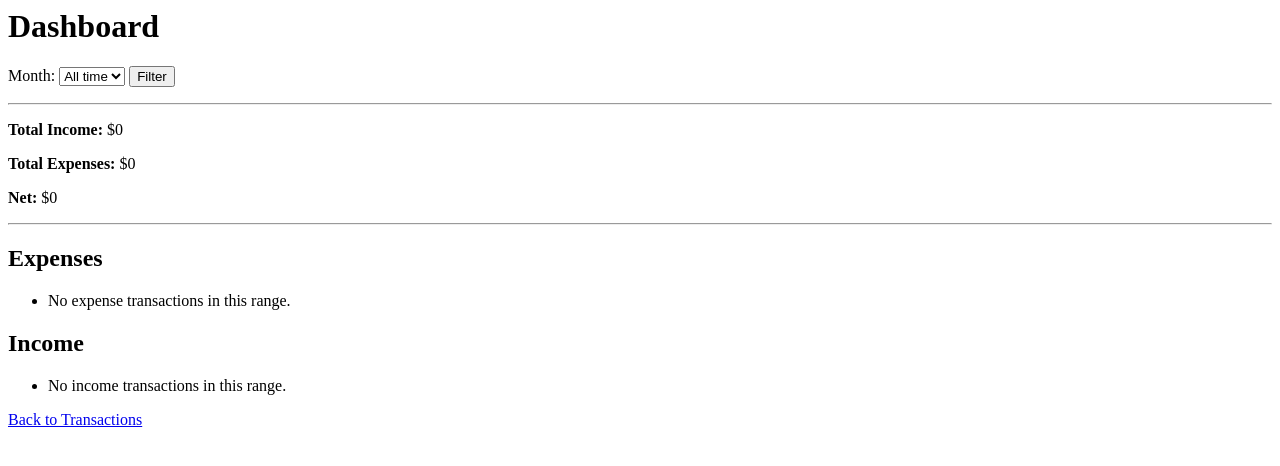
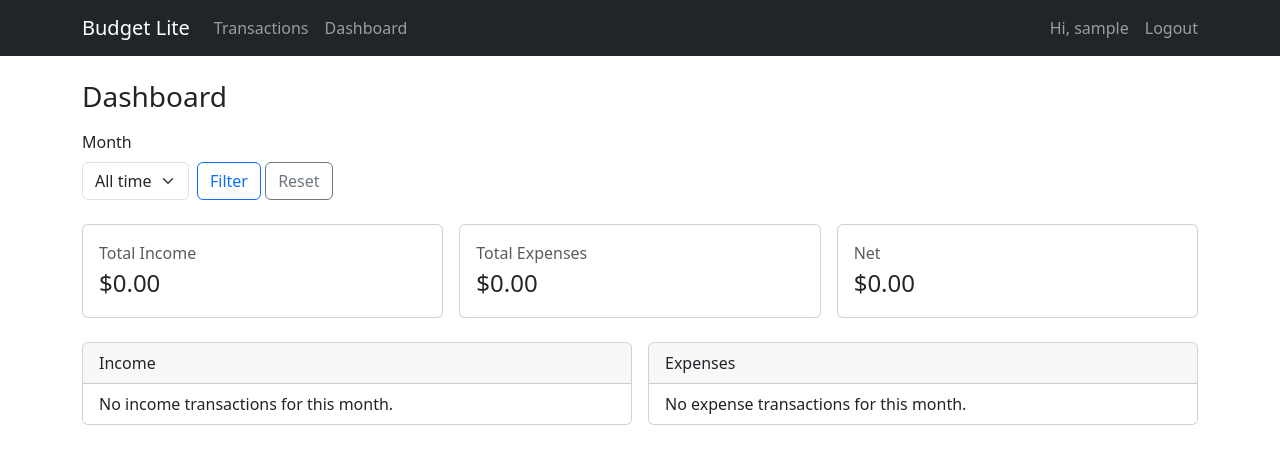
Before and after one commit to ryancoderjackson/budget-lite-web, a Django app: page /dashboard/ in a window 1280 px wide. Shown: the top 466 px of the page. Run offline with Django 5.2, Linux system fonts and the light colour scheme; the visitor is signed in with stand-in values (Sample User, id 1); data that the repository does not hold is empty.

Commit message:
Add Bootstrap styling with base template and auth login page

```diff
--- a/config/settings.py
+++ b/config/settings.py
@@ -116,3 +116,9 @@ USE_TZ = True
 # https://docs.djangoproject.com/en/6.0/howto/static-files/
 
 STATIC_URL = 'static/'
+
+
+# Login/Logout Redirects
+LOGIN_URL = "/accounts/login/"
+LOGIN_REDIRECT_URL = "/"
+LOGOUT_REDIRECT_URL = "/accounts/login/"
--- a/config/urls.py
+++ b/config/urls.py
@@ -19,5 +19,6 @@ from django.urls import path, include
 
 urlpatterns = [
     path('admin/', admin.site.urls),
+    path('accounts/', include('django.contrib.auth.urls')),
     path('', include('transactions.urls')),
 ]
--- /dev/null
+++ b/transactions/templates/base.html
@@ -0,0 +1,60 @@
+<!doctype html>
+<html lang="en">
+  <head>
+    <meta charset="utf-8" />
+    <meta name="viewport" content="width=device-width, initial-scale=1" />
+    <title>Budget Lite</title>
+
+    <link
+      href="https://cdn.jsdelivr.net/npm/bootstrap@5.3.3/dist/css/bootstrap.min.css"
+      rel="stylesheet"
+    />
+  </head>
+
+  <body>
+    <nav class="navbar navbar-expand-lg navbar-dark bg-dark">
+      <div class="container">
+        <a class="navbar-brand">Budget Lite</a>
+
+        <div class="collapse navbar-collapse show">
+          <ul class="navbar-nav me-auto mb-2 mb-lg-0">
+            <li class="nav-item">
+              <a class="nav-link" href="{% url 'transactions:list' %}">Transactions</a>
+            </li>
+            <li class="nav-item">
+              <a class="nav-link" href="{% url 'transactions:dashboard' %}">Dashboard</a>
+            </li>
+          </ul>
+
+            <ul class="navbar-nav ms-auto">
+            {% if user.is_authenticated %}
+                <li class="nav-item">
+                <span class="navbar-text me-3">Hi, {{ user.username }}</span>
+                </li>
+                <li class="nav-item">
+                <form method="post" action="{% url 'logout' %}" class="d-inline">
+                    {% csrf_token %}
+                    <button type="submit" class="nav-link border-0 bg-transparent p-0" style="cursor:pointer;">
+                    Logout
+                    </button>
+                </form>
+                </li>
+            {% else %}
+                {% if request.path != "/accounts/login/" %}
+                <li class="nav-item">
+                    <a class="nav-link" href="{% url 'login' %}">Login</a>
+                </li>
+                {% endif %}
+            {% endif %}
+            </ul>
+        </div>
+      </div>
+    </nav>
+
+    <main class="container py-4">
+      {% block content %}{% endblock %}
+    </main>
+
+    <script src="https://cdn.jsdelivr.net/npm/bootstrap@5.3.3/dist/js/bootstrap.bundle.min.js"></script>
+  </body>
+</html>
--- a/transactions/templates/transactions/dashboard.html
+++ b/transactions/templates/transactions/dashboard.html
@@ -1,41 +1,87 @@
-<h1>Dashboard</h1>
+{% extends "base.html" %}
+{% block content %}
 
-<form method="get">
-  <label for="month">Month:</label>
-  <select name="month" id="month">
+<div class="d-flex justify-content-between align-items-center mb-3">
+  <h1 class="h3 mb-0">Dashboard</h1>
+</div>
+
+<form class="row g-2 align-items-end mb-4" method="get">
+  <div class="col-auto">
+    <label class="form-label" for="month">Month</label>
+    <select class="form-select" name="month" id="month">
       <option value="">All time</option>
       {% for m in month_options %}
         <option value="{{ m }}" {% if month == m %}selected{% endif %}>{{ m }}</option>
       {% endfor %}
     </select>
-  <button type="submit">Filter</button>
+  </div>
+  <div class="col-auto">
+    <button class="btn btn-outline-primary" type="submit">Filter</button>
+    <a class="btn btn-outline-secondary" href="{% url 'transactions:dashboard' %}">Reset</a>
+  </div>
 </form>
 
-<hr>
+<div class="row g-3 mb-4">
+  <div class="col-md-4">
+    <div class="card">
+      <div class="card-body">
+        <div class="text-muted">Total Income</div>
+        <div class="fs-4">${{ income_total|floatformat:"2" }}</div>
+      </div>
+    </div>
+  </div>
 
-<p><strong>Total Income:</strong> ${{ income_total }}</p>
-<p><strong>Total Expenses:</strong> ${{ expense_total }}</p>
-<p><strong>Net:</strong> ${{ net }}</p>
+  <div class="col-md-4">
+    <div class="card">
+      <div class="card-body">
+        <div class="text-muted">Total Expenses</div>
+        <div class="fs-4">${{ expense_total|floatformat:"2" }}</div>
+      </div>
+    </div>
+  </div>
 
-<hr>
+  <div class="col-md-4">
+    <div class="card">
+      <div class="card-body">
+        <div class="text-muted">Net</div>
+        <div class="fs-4">${{ net|floatformat:"2" }}</div>
+      </div>
+    </div>
+  </div>
+</div>
 
-<h2>Expenses</h2>
-<ul>
-  {% for row in expense_by_category %}
-    <li>{{ row.category }} — ${{ row.total }}</li>
+<div class="row g-3">
+  <div class="col-md-6">
+    <div class="card">
+      <div class="card-header">Income</div>
+      <ul class="list-group list-group-flush">
+        {% for row in income_by_category %}
+          <li class="list-group-item d-flex justify-content-between">
+            <span>{{ row.category }}</span>
+            <span>${{ row.total|floatformat:"2" }}</span>
+          </li>
         {% empty %}
-    <li>No expense transactions in this range.</li>
+          <li class="list-group-item">No income transactions for this month.</li>
         {% endfor %}
       </ul>
+    </div>
+  </div>
 
-<h2>Income</h2>
-<ul>
-  {% for row in income_by_category %}
-    <li>{{ row.category }} — ${{ row.total }}</li>
+  <div class="col-md-6">
+    <div class="card">
+      <div class="card-header">Expenses</div>
+      <ul class="list-group list-group-flush">
+        {% for row in expense_by_category %}
+          <li class="list-group-item d-flex justify-content-between">
+            <span>{{ row.category }}</span>
+            <span>${{ row.total|floatformat:"2" }}</span>
+          </li>
         {% empty %}
-    <li>No income transactions in this range.</li>
+          <li class="list-group-item">No expense transactions for this month.</li>
         {% endfor %}
       </ul>
+    </div>
+  </div>
+</div>
 
-
-<p><a href="{% url 'transactions:list' %}">Back to Transactions</a></p>
+{% endblock %}
--- a/transactions/views.py
+++ b/transactions/views.py
@@ -11,8 +11,31 @@ from decimal import Decimal
 # Create your views here.
 @login_required
 def transaction_list(request):
-    transactions = Transaction.objects.filter(user=request.user).order_by("-date")
-    return render(request, "transactions/transaction_list.html", {"transactions": transactions})
+    sort = request.GET.get("sort", "-date")  # default newest first
+
+    # Whitelist allowed sort fields (security best practice)
+    allowed_sorts = [
+        "date", "-date",
+        "type", "-type",
+        "category", "-category",
+        "amount", "-amount",
+    ]
+
+    if sort not in allowed_sorts:
+        sort = "-date"
+
+    transactions = (
+        Transaction.objects
+        .filter(user=request.user)
+        .order_by(sort)
+    )
+
+    context = {
+        "transactions": transactions,
+        "current_sort": sort,
+    }
+
+    return render(request, "transactions/transaction_list.html", context)
 
 
 @login_required
```
Also changed, not shown: transactions/templates/registration/login.html (added, +20 -0 lines), transactions/templates/transactions/transaction_confirm_delete.html (+12 -4 lines), transactions/templates/transactions/transaction_form.html (+15 -7 lines), transactions/templates/transactions/transaction_list.html (+61 -14 lines). Lines whose indentation alone changed are shown as unchanged.
